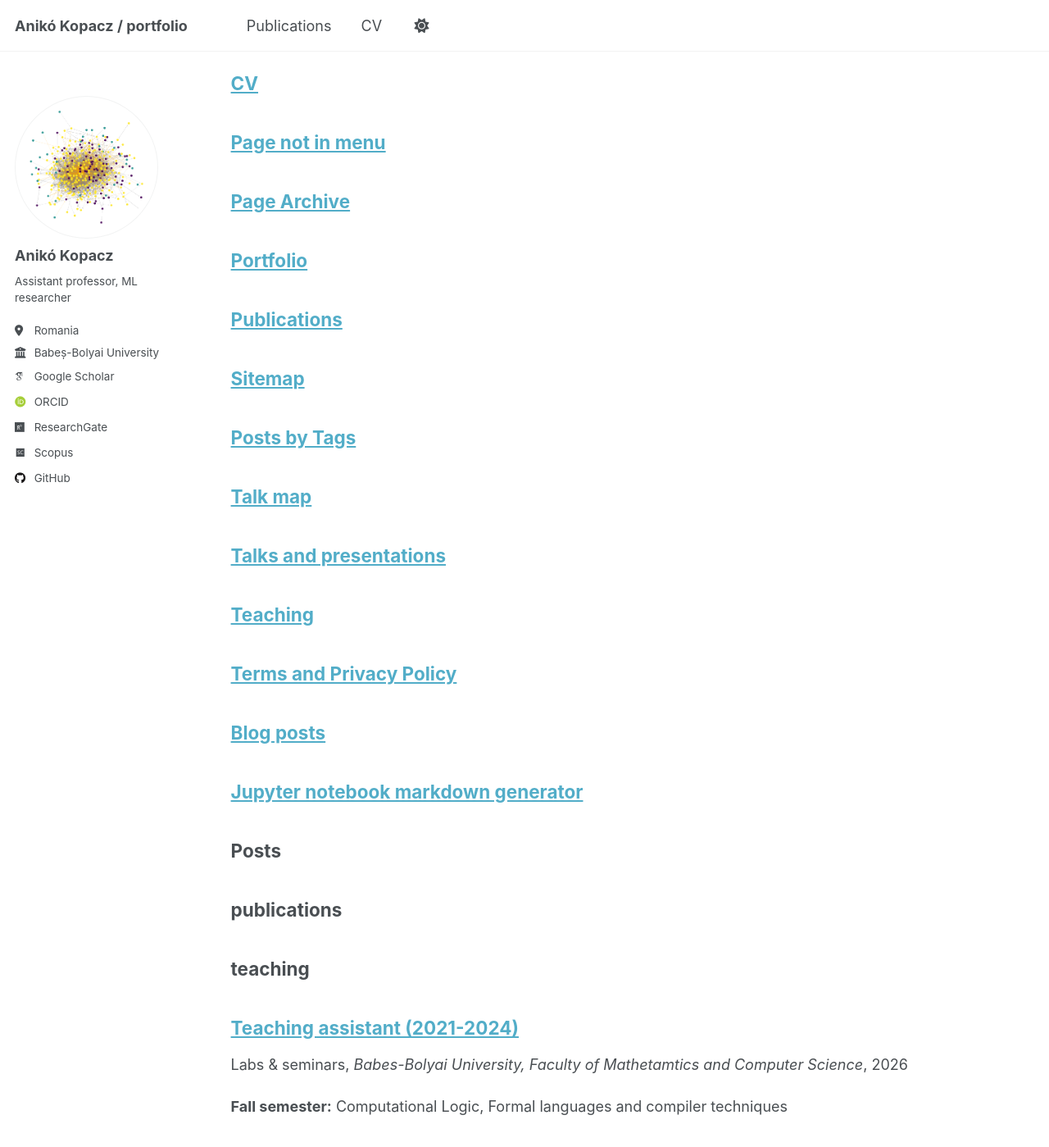
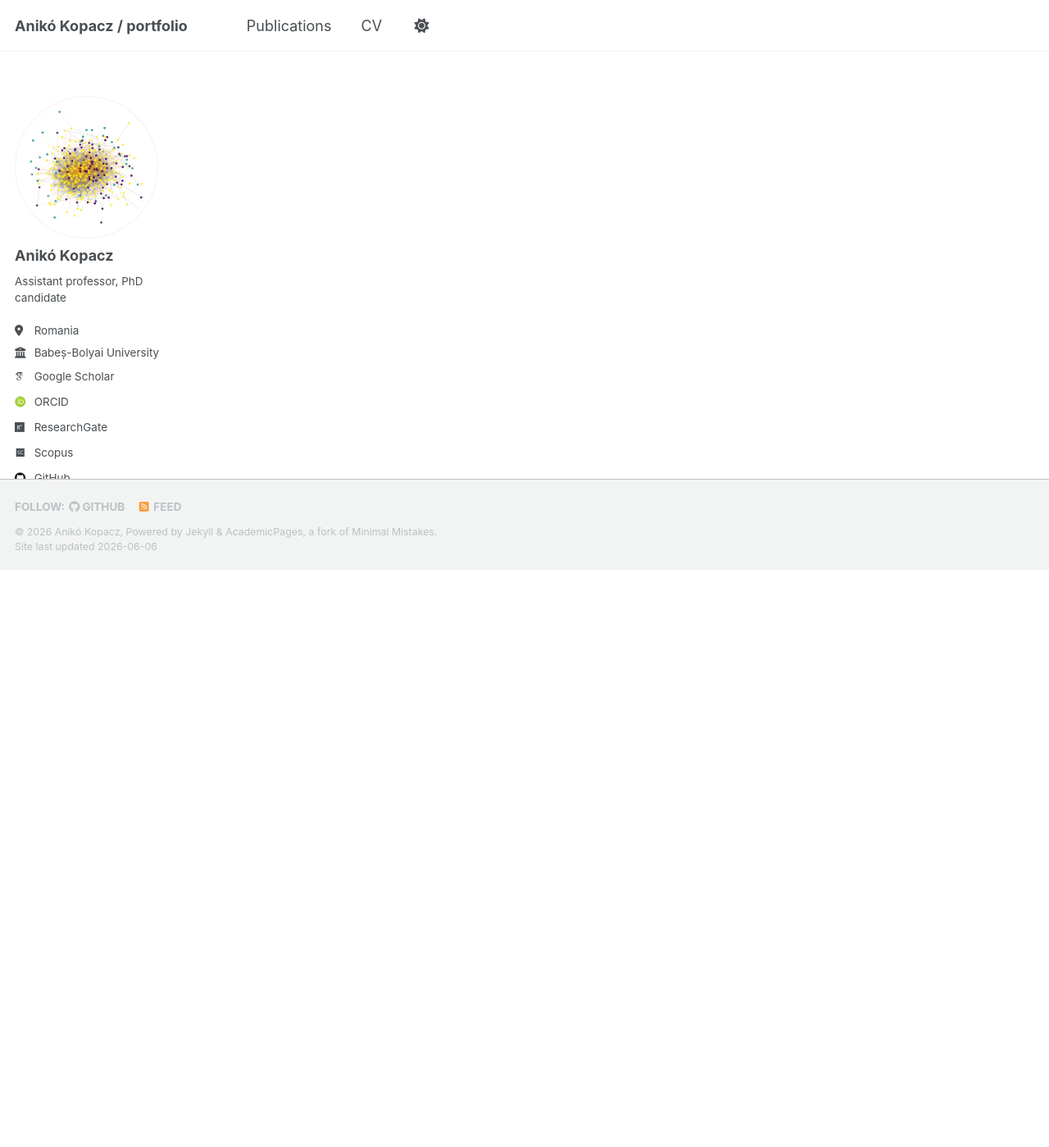
Before and after one commit to akopacz/akopacz.github.io, a Jekyll site: the page built from _pages/sitemap.md, in a window 1280 px wide and 1400 px high, scrolled down 705 px. Shown: the whole window at 82% size. Built offline with Jekyll 4.4.1, drawn with Linux system fonts in a browser that asks for light colours; some web fonts are replaced; a script that is not in the unit is left out; some of the changed text lies outside the part shown.

Commit message:
cleanup unused pages

```diff
--- a/_config.yml
+++ b/_config.yml
@@ -26,7 +26,7 @@ author:
   avatar           : "sn-alpha.png"
   name             : "Anikó Kopacz"
   pronouns         : # example: "she/her"
-  bio              : Assistant professor, ML researcher # "Research interests include: Reinforcement learning, Deep learning, Multi-agent systems."
+  bio              : Assistant professor, PhD candidate # "Research interests include: Reinforcement learning, Deep learning, Multi-agent systems."
   location         : "Romania"
   employer         : "Babeș-Bolyai University"
   uri              : # URL
--- a/_includes/footer/custom.html
+++ b/_includes/footer/custom.html
@@ -1,6 +1,6 @@
 <!-- start custom footer snippets -->
 
-<a href="/sitemap/">Sitemap</a>
+<!-- <a href="/sitemap/">Sitemap</a> -->
 
 <!-- Support for MatJax -->
 <script defer src="https://cdnjs.cloudflare.com/polyfill/v3/polyfill.min.js?features=es6"></script>
--- a/_pages/sitemap.md
+++ b/_pages/sitemap.md
@@ -7,6 +7,7 @@ author_profile: true
 
 {% include base_path %}
 
+<!--
 A list of all the posts and pages found on the site. For you robots out there, there is an [XML version]({{ base_path }}/sitemap.xml) available for digesting as well.
 
 <h2>Pages</h2>
@@ -34,4 +35,4 @@ A list of all the posts and pages found on the site. For you robots out there, t
   {% include archive-single.html %}
   {% endunless %}
 {% endfor %}
-{% endfor %}
+{% endfor %} -->
--- a/_pages/talkmap.html
+++ b/_pages/talkmap.html
@@ -3,7 +3,7 @@ layout: archive
 title: "Talk map"
 permalink: /talkmap.html
 author_profile: true
----
+<!-- ---
 
 <p>This map is generated from a Jupyter Notebook file in <a href="https://github.com/academicpages/academicpages.github.io/blob/master/talkmap.ipynb">talkmap.ipynb</a>, which mines the location fields in the .md files in _talks/.</p>
-<iframe src="/talkmap/map.html" height="700" width="850" style="border:none;"></iframe>
+<iframe src="/talkmap/map.html" height="700" width="850" style="border:none;"></iframe> -->
```
Also changed, not shown: _pages/cv-json.md (+4 -2 lines), _pages/non-menu-page.md (+2 -2 lines), _teaching/2014-spring-teaching-2.md (added, +13 -0 lines), markdown_generator/readme.md (+3 -1 lines), _pages/archive-layout-with-content.txt (renamed from _pages/archive-layout-with-content.md).
